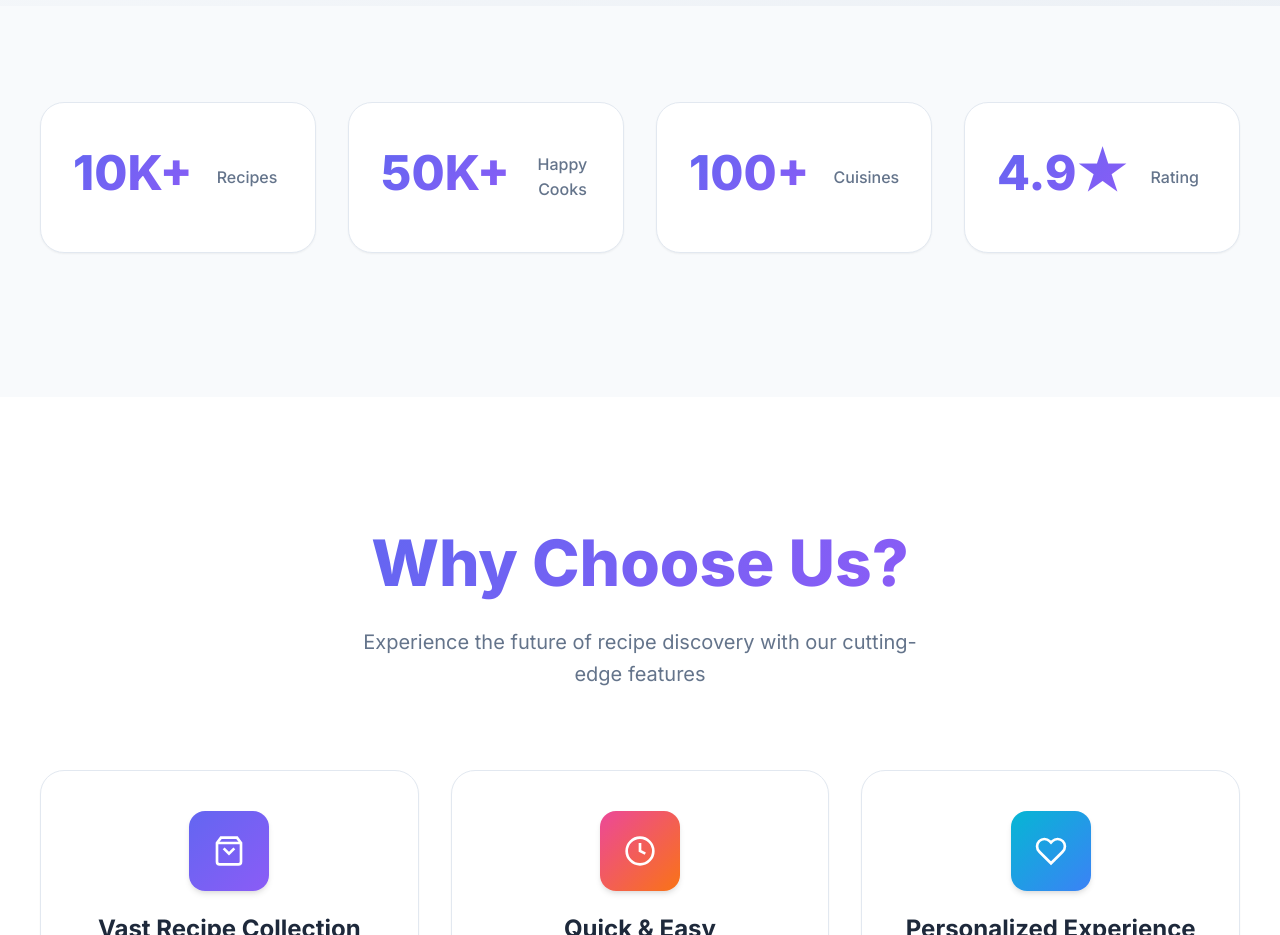
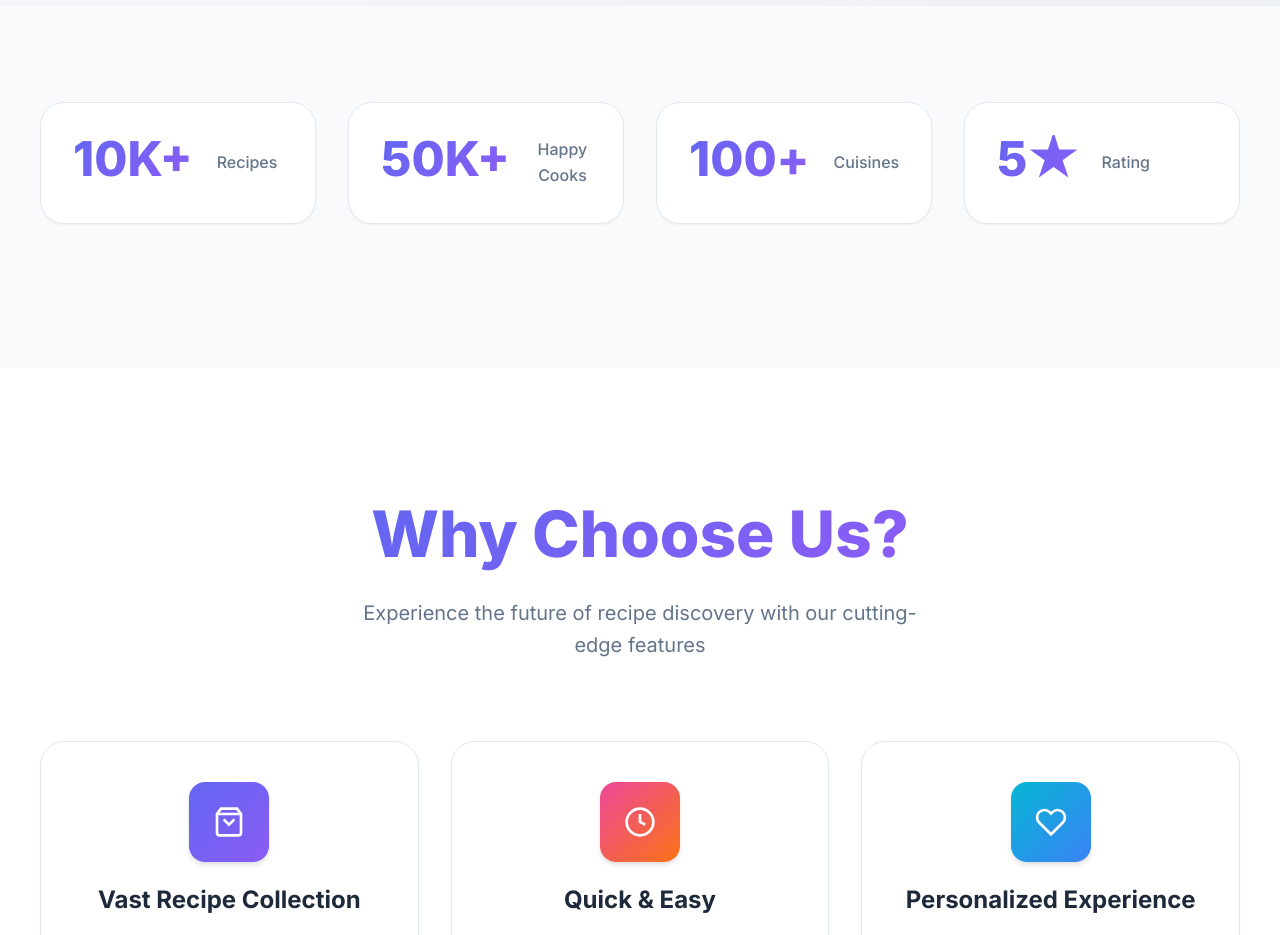
Before and after one commit to varunesharasu/Recipe-Finder, a React (Create React App) app in the folder client/: page / in a window 1280 px wide. Shown: the part 800-1735 px from the top of the page. Built offline with nearby package versions, Linux system fonts and the light colour scheme.

Commit message:
Updated UI

```diff
--- a/client/package.json
+++ b/client/package.json
@@ -13,6 +13,7 @@
     "aos": "^2.3.4",
     "axios": "^1.7.7",
     "bootstrap": "^5.3.3",
+    "framer-motion": "^12.23.0",
     "frontend": "file:",
     "lucide-react": "^0.525.0",
     "react": "^18.3.1",
--- /dev/null
+++ b/client/src/components/CountUp.js
@@ -0,0 +1,75 @@
+"use client"
+
+import { useEffect, useRef } from "react"
+import { useInView, useMotionValue, useSpring } from "framer-motion"
+
+export default function CountUp({
+  to,
+  from = 0,
+  direction = "up",
+  delay = 0,
+  duration = 2,
+  className = "",
+  startWhen = true,
+  separator = "",
+  onStart,
+  onEnd,
+}) {
+  const ref = useRef(null)
+  const motionValue = useMotionValue(direction === "down" ? to : from)
+  const damping = 20 + 40 * (1 / duration)
+  const stiffness = 100 * (1 / duration)
+  const springValue = useSpring(motionValue, {
+    damping,
+    stiffness,
+  })
+  const isInView = useInView(ref, { once: true, margin: "0px" })
+
+  useEffect(() => {
+    if (ref.current) {
+      ref.current.textContent = String(direction === "down" ? to : from)
+    }
+  }, [from, to, direction])
+
+  useEffect(() => {
+    if (isInView && startWhen) {
+      if (typeof onStart === "function") {
+        onStart()
+      }
+      const timeoutId = setTimeout(() => {
+        motionValue.set(direction === "down" ? from : to)
+      }, delay * 1000)
+
+      const durationTimeoutId = setTimeout(
+        () => {
+          if (typeof onEnd === "function") {
+            onEnd()
+          }
+        },
+        delay * 1000 + duration * 1000,
+      )
+
+      return () => {
+        clearTimeout(timeoutId)
+        clearTimeout(durationTimeoutId)
+      }
+    }
+  }, [isInView, startWhen, motionValue, direction, from, to, delay, onStart, onEnd, duration])
+
+  useEffect(() => {
+    const unsubscribe = springValue.on("change", (latest) => {
+      if (ref.current) {
+        const options = {
+          useGrouping: !!separator,
+          minimumFractionDigits: 0,
+          maximumFractionDigits: 0,
+        }
+        const formattedNumber = Intl.NumberFormat("en-US", options).format(latest.toFixed(0))
+        ref.current.textContent = separator ? formattedNumber.replace(/,/g, separator) : formattedNumber
+      }
+    })
+    return () => unsubscribe()
+  }, [springValue, separator])
+
+  return <span className={`${className}`} ref={ref} />
+}
--- a/client/src/home/home.js
+++ b/client/src/home/home.js
@@ -1,72 +1,10 @@
-// import React, { useEffect } from 'react';
-// import AOS from 'aos';
-// import 'aos/dist/aos.css';
-// import './components/Home.css';
-
-// const Home = () => {
-//   useEffect(() => {
-//     AOS.init({ duration: 800 });
-//   }, []);
-
-//   return (
-//     <div className="home-page">
-//       {/* Hero Section */}
-//       <header className="hero-section" data-aos="fade-up">
-//         <div className="hero-content">
-
-//         </div>
-//       </header>
-
-//       {/* New Subheading Section
-//       <section className="subheading-section" data-aos="fade-up">
-
-//       </section> */}
-
-//       {/* Call-to-Action Button Section */}
-//       <section className="cta-section" data-aos="fade-up">
-//         <h1>Discover Delicious Recipes</h1>
-//         <p>Find the perfect recipe for every occasion</p>
-//         <a href="/search" className="cta-button">Find Recipes</a>
-//       </section>
-
-//       {/* Features Section */}
-//       <section className="features-section">
-//         <div className="feature" data-aos="fade-up" data-aos-delay="200">
-//           <img src="https://www.howsweeteats.com/wp-content/uploads/2020/10/basil-curry-chickpeas-21.jpg" alt="Variety of Recipes" className="feature-img"/>
-//           <h3>Wide Variety of Recipes</h3>
-//           <p>Lorem ipsum dolor sit amet, consectetur adipiscing elit. Explore thousands of recipes from around the world.</p>
-//         </div>
-//         <div className="feature" data-aos="fade-up" data-aos-delay="400">
-//           <img src="https://encrypted-tbn0.gstatic.com/images?q=tbn:ANd9GcSRknSkbnnNfWBLBldnSJgnGwh6vZaDGJKUfg&s" alt="Easy to Follow" className="feature-img"/>
-//           <h3>Easy to Follow</h3>
-//           <p>Lorem ipsum dolor sit amet, consectetur adipiscing elit. Step-by-step instructions for every meal.</p>
-//         </div>
-//         <div className="feature" data-aos="fade-up" data-aos-delay="600">
-//           <img src="https://encrypted-tbn0.gstatic.com/images?q=tbn:ANd9GcTYRwHwe8lw7m845LbUMpUJdr9BLDVZhXUSiA&s" alt="Save Your Favorites" className="feature-img"/>
-//           <h3>Save Your Favorites</h3>
-//           <p>Lorem ipsum dolor sit amet, consectetur adipiscing elit. Save and organize your favorite recipes for later.</p>
-//         </div>
-//       </section>
-//     </div>
-//   );
-// };
-
-// export default Home;
-
-
-
-
-
-
-
-
-
 "use client"
 
 import { useEffect } from "react"
 import AOS from "aos"
 import "aos/dist/aos.css"
 import "./components/Home.css"
+import CountUp from "../components/CountUp"
 
 const Home = () => {
   useEffect(() => {
@@ -141,19 +79,63 @@ const Home = () => {
         <div className="rf-stats-container">
           <div className="rf-stats-grid">
             <div className="rf-stat-card" data-aos="fade-up" data-aos-delay="100">
-              <div className="rf-stat-number">10K+</div>
+              <div className="rf-stat-number">
+                <CountUp
+                  from={0}
+                  to={10}
+                  separator=","
+                  direction="up"
+                  duration={2}
+                  delay={0.1}
+                  className="count-up-text"
+                />
+                K+
+              </div>
               <div className="rf-stat-label">Recipes</div>
             </div>
             <div className="rf-stat-card" data-aos="fade-up" data-aos-delay="200">
-              <div className="rf-stat-number">50K+</div>
+              <div className="rf-stat-number">
+                <CountUp
+                  from={0}
+                  to={50}
+                  separator=","
+                  direction="up"
+                  duration={2}
+                  delay={0.2}
+                  className="count-up-text"
+                />
+                K+
+              </div>
               <div className="rf-stat-label">Happy Cooks</div>
             </div>
             <div className="rf-stat-card" data-aos="fade-up" data-aos-delay="300">
-              <div className="rf-stat-number">100+</div>
+              <div className="rf-stat-number">
+                <CountUp
+                  from={0}
+                  to={100}
+                  separator=","
+                  direction="up"
+                  duration={2}
+                  delay={0.3}
+                  className="count-up-text"
+                />
+                +
+              </div>
               <div className="rf-stat-label">Cuisines</div>
             </div>
             <div className="rf-stat-card" data-aos="fade-up" data-aos-delay="400">
-              <div className="rf-stat-number">4.9★</div>
+              <div className="rf-stat-number">
+                <CountUp
+                  from={0}
+                  to={4.9}
+                  separator=","
+                  direction="up"
+                  duration={2}
+                  delay={0.4}
+                  className="count-up-text"
+                />
+                ★
+              </div>
               <div className="rf-stat-label">Rating</div>
             </div>
           </div>
--- a/client/src/index.css
+++ b/client/src/index.css
@@ -468,3 +468,42 @@ html {
     left: 0.5rem;
   }
 }
+
+/* CountUp Animation Styles */
+.count-up-text {
+  display: inline-block;
+  font-weight: inherit;
+  color: inherit;
+  transition: all 0.3s ease;
+}
+
+/* Enhanced stat number styling for better animation visibility */
+.rf-stat-number {
+  font-size: 3rem;
+  font-weight: 800;
+  background: var(--rf-gradient-primary);
+  -webkit-background-clip: text;
+  -webkit-text-fill-color: transparent;
+  background-clip: text;
+  margin-bottom: 0.5rem;
+  line-height: 1;
+  min-height: 3rem;
+  display: flex;
+  align-items: center;
+  justify-content: center;
+}
+
+/* Responsive adjustments for count animation */
+@media (max-width: 768px) {
+  .rf-stat-number {
+    font-size: 2.5rem;
+    min-height: 2.5rem;
+  }
+}
+
+@media (max-width: 480px) {
+  .rf-stat-number {
+    font-size: 2rem;
+    min-height: 2rem;
+  }
+}
```
Also changed, not shown: 1 other file (tests, documents, lock files or other folders).
